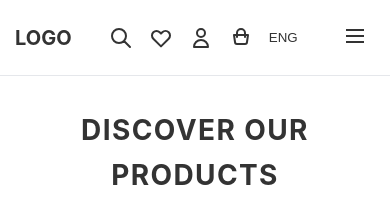
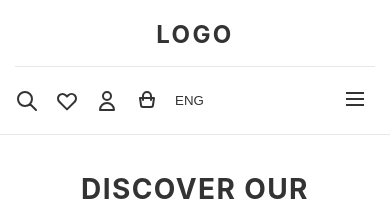
Before and after one commit to SaniaAnsarii/--Appscrip-task-SaniaAnsarii, a Next.js app: page / in a window 390 px wide. Shown: the top 201 px of the page. Built offline with nearby package versions, Linux system fonts and the light colour scheme; no server answers.

Commit message:
navbar changed

```diff
--- a/src/app/globals.css
+++ b/src/app/globals.css
@@ -31,19 +31,28 @@ body {
   z-index: 100;
 }
 
+.header-logo {
+  display: flex;
+  justify-content: center;
+  padding: 1.5rem 0 1rem 0;
+  border-bottom: 1px solid #e5e7eb;
+}
+
+.logo {
+  display: block;
+  font-size: 2rem;
+  font-weight: 700;
+  color: #1f2937;
+  text-decoration: none;
+  text-transform: uppercase;
+  letter-spacing: 0.1em;
+}
+
 .header-content {
   display: flex;
   align-items: center;
   justify-content: space-between;
   padding: 1rem 0;
-}
-
-.logo {
-  display: none;
-  font-size: 1.5rem;
-  font-weight: 700;
-  color: #1f2937;
-  text-decoration: none;
 }
 
 .nav {
@@ -549,17 +558,20 @@ body {
     color: #333;
   }
 
+  .header-logo {
+    padding: 1rem 0 0.75rem 0;
+  }
+
+  .logo {
+    font-size: 1.5rem;
+    color: #333;
+  }
+
   .header-content {
     flex-direction: row;
     justify-content: space-between;
     align-items: center;
-    padding: 1rem 0;
-  }
-
-  .logo {
-    display: block;
-    color: #333;
-    font-size: 1.25rem;
+    padding: 0.75rem 0;
   }
 
   .nav {
@@ -595,6 +607,7 @@ body {
     padding: 0.5rem 0;
     font-size: 0.875rem;
     text-align: center;
+    border-bottom: 1px solid #e5e7eb;
   }
 
   /* Hero section mobile - keep white theme */
--- a/src/components/Header.js
+++ b/src/components/Header.js
@@ -10,11 +10,15 @@ export default function Header() {
     <>
       <header className="header">
         <div className="container">
-          <div className="header-content">
+          {/* Logo section - centered at top */}
+          <div className="header-logo">
             <a href="/" className="logo">
               LOGO
             </a>
+          </div>
 
+          {/* Navigation and actions section */}
+          <div className="header-content">
             <nav className={`nav ${isMenuOpen ? 'nav-open' : ''}`}>
               <a href="/shop">SHOP</a>
               <a href="/skills">SKILLS</a>
```
